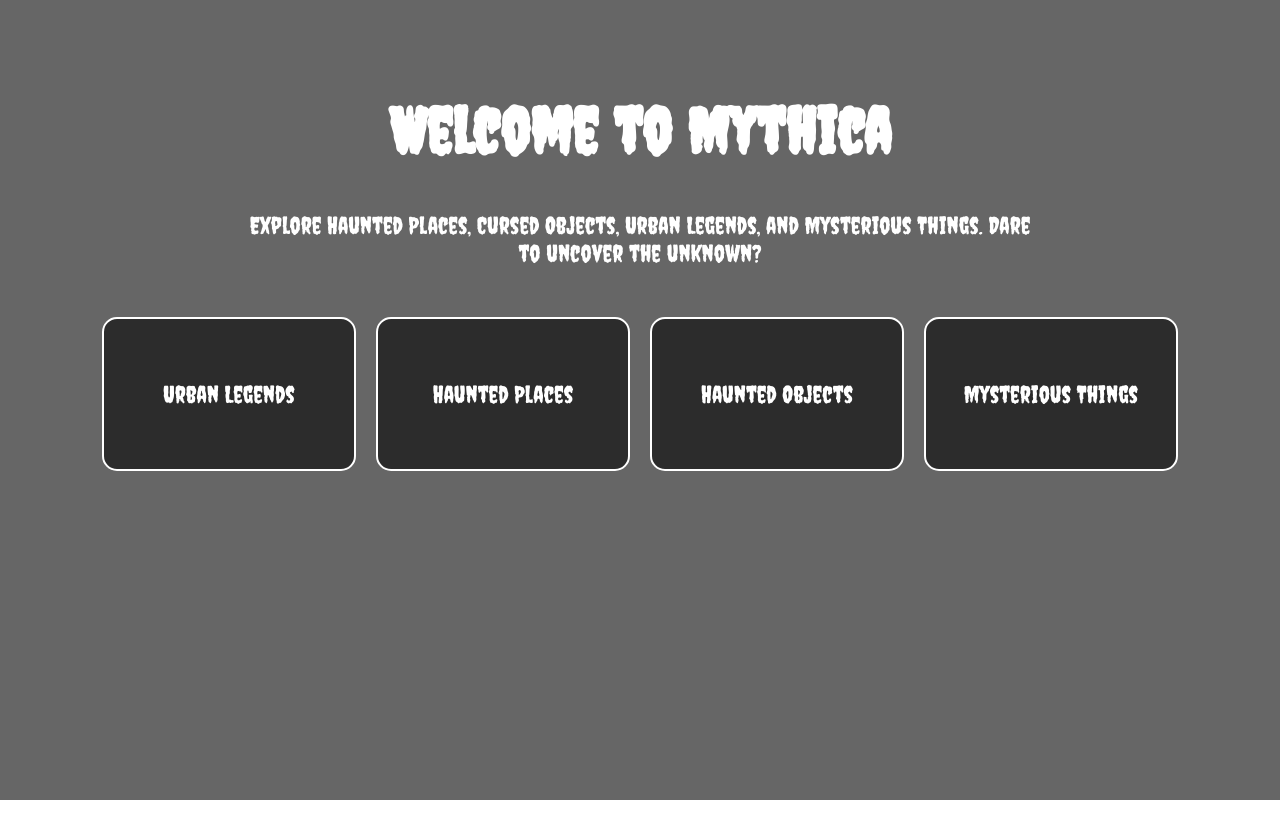
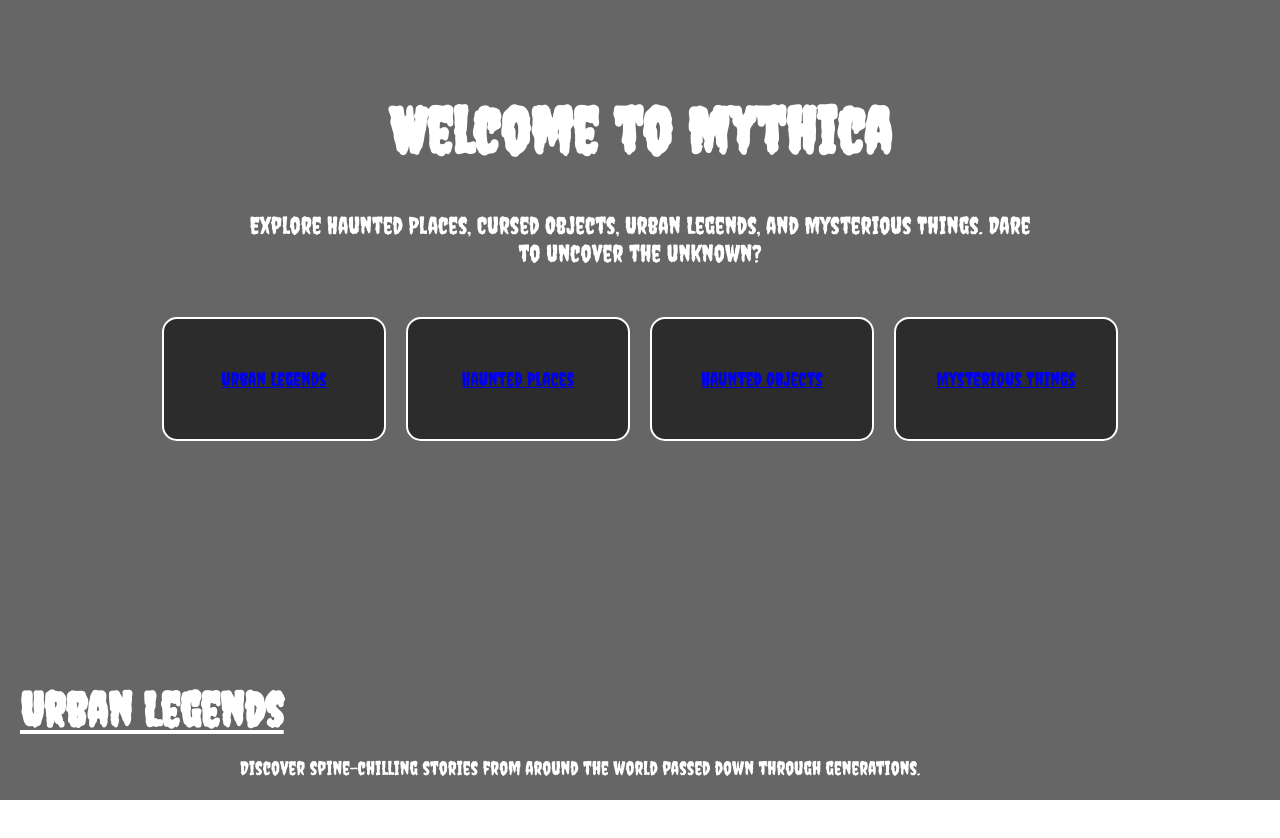
Before and after one commit to parampalsandhu29-ship-it/Mythica, a plain HTML site: page index.html in a window 1280 px wide. Drawn offline with Linux system fonts and the light colour scheme.

Commit message:
Update index.html

```diff
--- a/index.html
+++ b/index.html
@@ -4,8 +4,6 @@
   <meta charset="UTF-8">
   <meta name="viewport" content="width=device-width, initial-scale=1.0">
   <title>Mythica</title>
-
-    <!-- Spooky font -->
   <link href="https://fonts.googleapis.com/css2?family=Creepster&display=swap" rel="stylesheet">
 
   <style>
@@ -53,41 +51,46 @@
       margin: 0 auto 50px auto;
     }
 
-        /* Categories Section */
+    /* Categories */
     .categories {
       display: flex;
       flex-wrap: wrap;
       justify-content: center;
       gap: 20px;
+      margin-bottom: 50px;
     }
 
     .category-card {
       background-color: rgba(30, 30, 30, 0.8);
       border: 2px solid #fff;
       border-radius: 15px;
-            width: 250px;
-            height: 150px;
+      width: 200px;
+      height: 100px;
       display: flex;
       justify-content: center;
       align-items: center;
-            font-size: 1.5em;
+      font-size: 1.2em;
+      cursor: pointer;
       transition: transform 0.3s, background-color 0.3s;
-            cursor: pointer;
+      text-align: center;
+      padding: 10px;
     }
 
     .category-card:hover {
       transform: scale(1.1);
-            background-color: rgba(255, 0, 0, 0.8);
+      background-color: rgba(255,0,0,0.8);
     }
 
-        /* Section spacing */
+    /* Sections */
     section {
       padding: 100px 20px;
+      position: relative;
+      z-index: 1;
     }
 
     section h2 {
       font-size: 3em;
-            margin-bottom: 30px;
+      margin-bottom: 20px;
       text-decoration: underline;
     }
 
@@ -105,17 +108,17 @@
 
     <!-- Categories -->
     <div class="categories">
-            <div class="category-card" onclick="alert('Explore Urban Legends')">Urban Legends</div>
-            <div class="category-card" onclick="alert('Explore Haunted Places')">Haunted Places</div>
-            <div class="category-card" onclick="alert('Explore Haunted Objects')">Haunted Objects</div>
-            <div class="category-card" onclick="alert('Explore Mysterious Things')">Mysterious Things</div>
+      <a href="#urban-legends" class="category-card">Urban Legends</a>
+      <a href="#haunted-places" class="category-card">Haunted Places</a>
+      <a href="#haunted-objects" class="category-card">Haunted Objects</a>
+      <a href="#mysterious-things" class="category-card">Mysterious Things</a>
     </div>
   </div>
 
-    <!-- Example Sections -->
+  <!-- Sections -->
   <section id="urban-legends">
     <h2>Urban Legends</h2>
-        <p>Discover spine-chilling stories from around the world that have been passed down through generations.</p>
+    <p>Discover spine-chilling stories from around the world passed down through generations.</p>
   </section>
 
   <section id="haunted-places">
```
Lines whose indentation alone changed are shown as unchanged.
